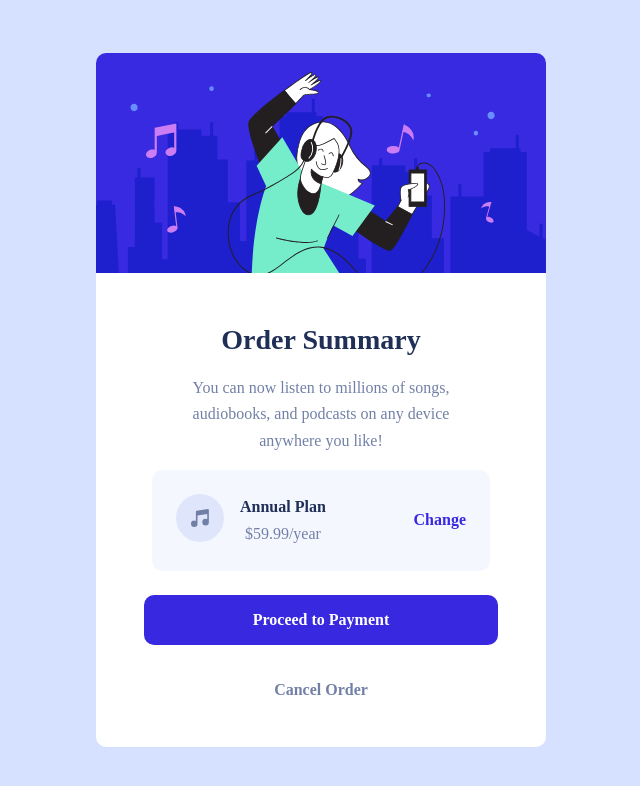
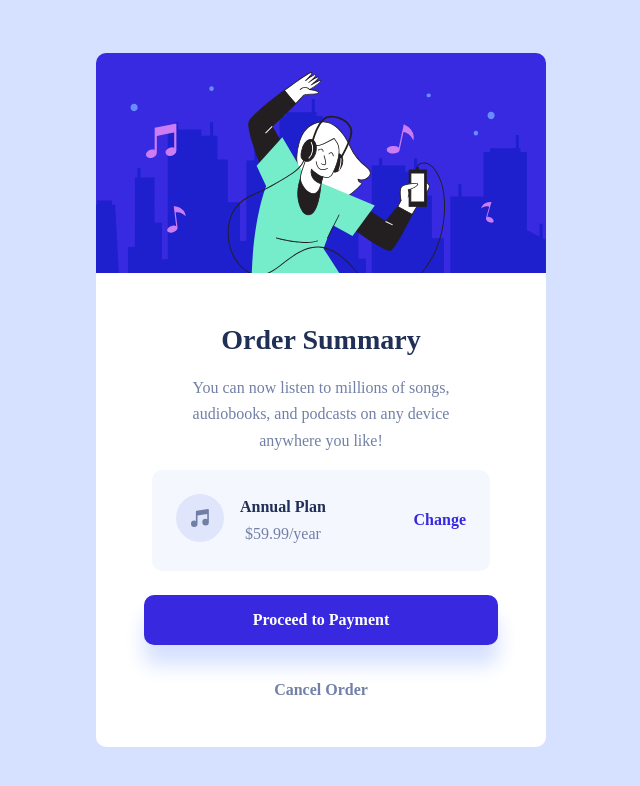
Before and after one commit to ratsagi/Order-Summary-Component, a plain HTML site: page index.html in a window 1280 px wide. Shown: the whole page, without its empty margins (319-959 px from the left). Drawn offline with Linux system fonts and the light colour scheme; a web font is replaced by a local one.

Commit message:
add box shadow to the button

```diff
--- a/style.css
+++ b/style.css
@@ -189,6 +189,8 @@ article{
   background-color: var(--blue-700);
   color: var(--white);
   font-weight: 900;
+  box-shadow: 0px 20px 20px var(--blue-150);
+
  }
   .proceedToPayment:active{
   background-color: var(--purple-500);
```
